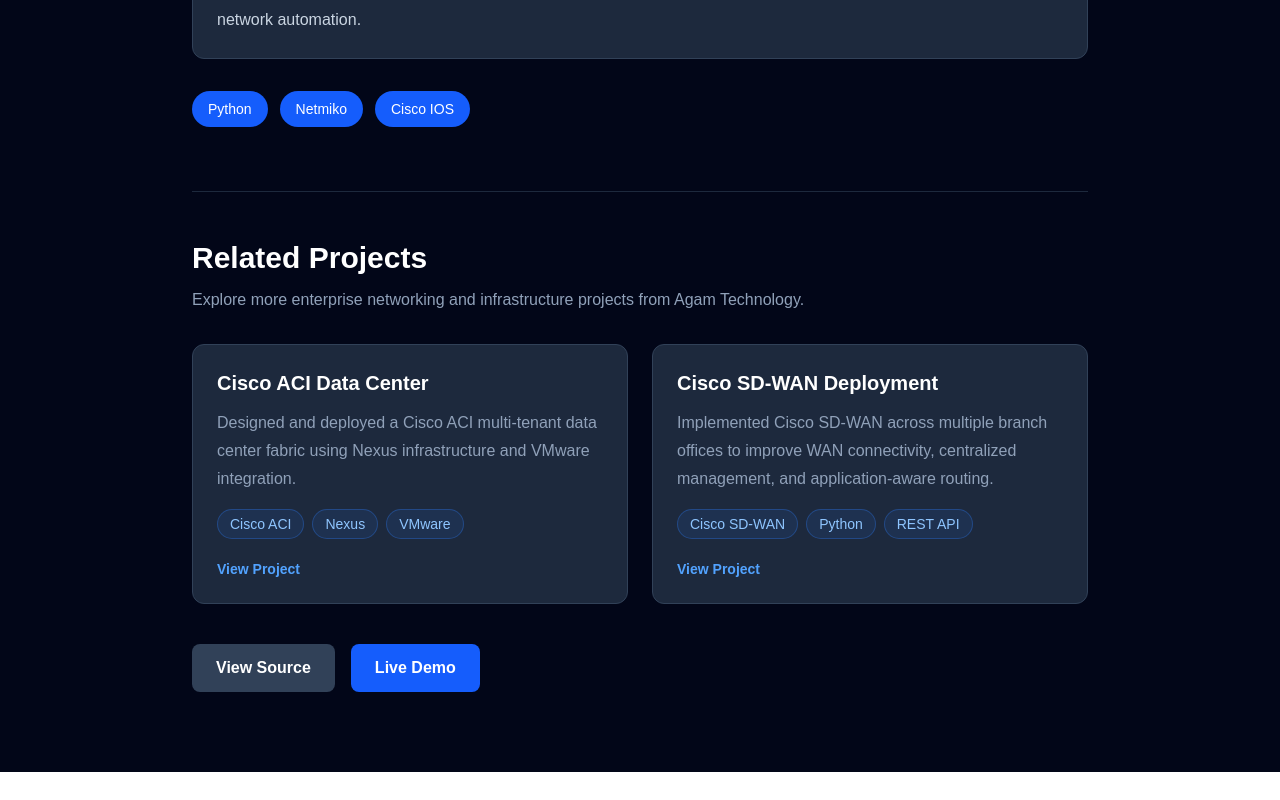
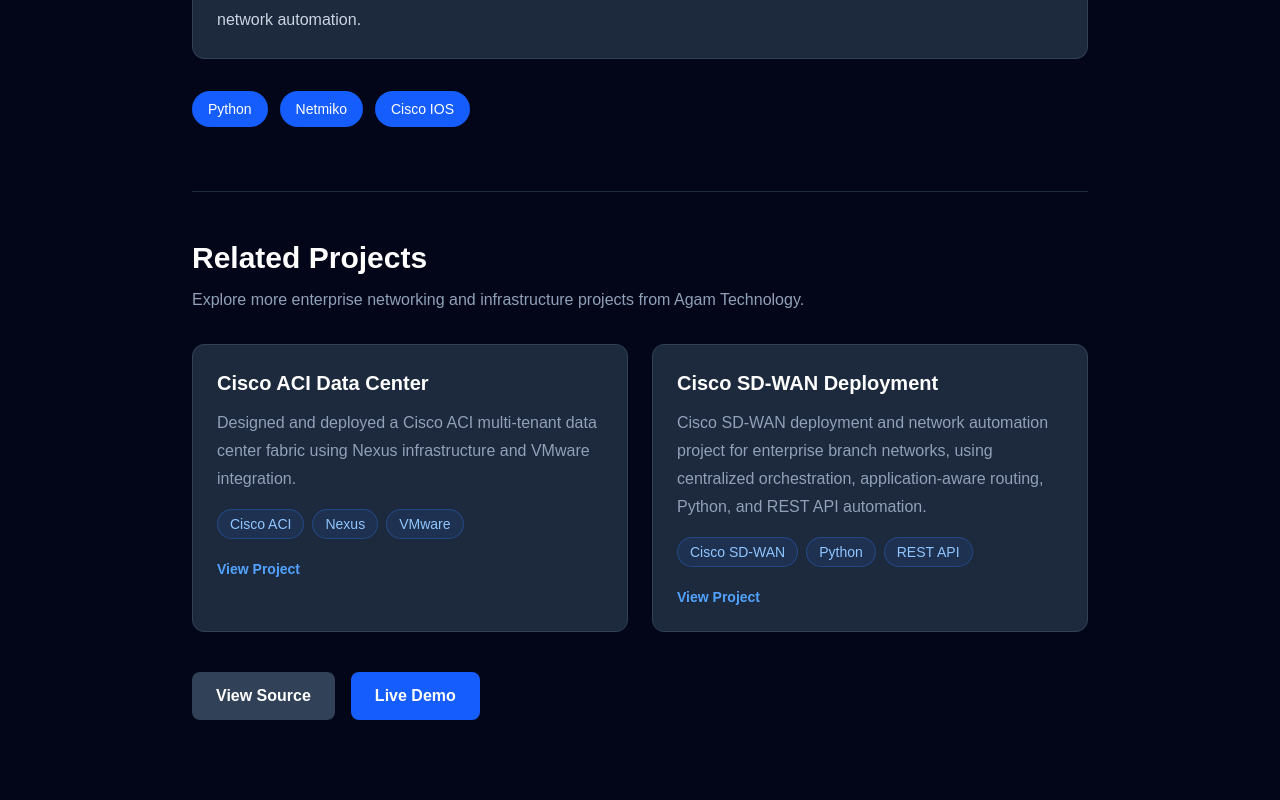
Before and after one commit to agamtechnology-india/Agamtechnology, a Next.js app: page /projects/1 in a window 1280 px wide. Shown: the part 1546-2346 px from the top of the page. Before the commit the page ends 2318 px from the top, so only its background shows below. Built offline with nearby package versions, Linux system fonts and the light colour scheme.

Commit message:
Improve SD-WAN project SEO content

```diff
--- a/data/projects.ts
+++ b/data/projects.ts
@@ -45,18 +45,18 @@
     id: 3,
     title: "Cisco SD-WAN Deployment",
     description:
-      "Implemented Cisco SD-WAN across multiple branch offices to improve WAN connectivity, centralized management, and application-aware routing.",
+  "Cisco SD-WAN deployment and network automation project for enterprise branch networks, using centralized orchestration, application-aware routing, Python, and REST API automation.",
     technologies: ["Cisco SD-WAN", "Python", "REST API"],
     status: "Completed",
     image: "/projects/sdwan.jpg",
     github: "https://github.com/agamtechnology-india/Agamtechnology",
     demo: "https://agamtechnology.vercel.app",
     challenge:
-      "Multiple branch locations required reliable WAN connectivity and centralized control while reducing the operational complexity of managing individual branch network devices.",
+  "Multiple enterprise branch offices required reliable WAN connectivity, centralized policy management, and consistent network operations while reducing the complexity of managing individual branch devices.",
     solution:
-      "Implemented Cisco SD-WAN with centralized orchestration, policy-based routing, application-aware traffic management, and REST API based automation capabilities.",
-    result:
-      "Improved centralized WAN management, simplified branch deployment and operations, and provided greater visibility and control over enterprise network traffic.",
+  "Implemented Cisco SD-WAN with centralized orchestration, policy-based routing, application-aware traffic management, and automated network workflows using Python and REST APIs.",
+   result:
+  "Improved centralized SD-WAN management, simplified branch deployment and operations, and provided better visibility, policy control, and consistency across the enterprise WAN environment.",
     duration: "Project Based",
     role: "Senior Network Engineer",
     client: "Confidential",
```
